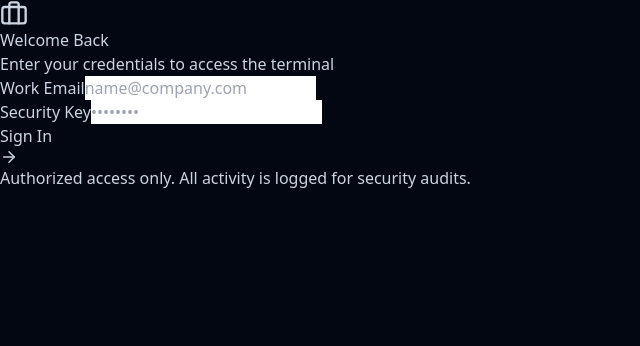
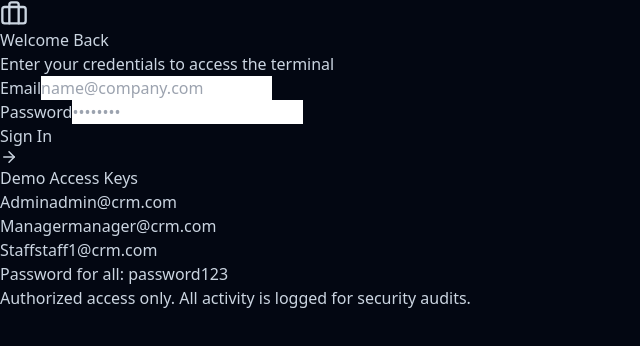
Before and after one commit to abdullahalmamun-dev/Mini-Business-CRM, a React (Vite) app in the folder frontend/: page /login in a window 1280 px wide. Shown: the top 346 px of the page, without its empty margins (0-640 px from the left). Built offline with nearby package versions, Linux system fonts and the light colour scheme; no server answers.

Commit message:
updated the demo login credentials and attempting for the final production

```diff
--- a/frontend/src/pages/Login.jsx
+++ b/frontend/src/pages/Login.jsx
@@ -41,11 +41,10 @@ const Login = () => {
           <p className="text-slate-500 text-sm font-medium">Enter your credentials to access the terminal</p>
         </div>
 
-        {/* Login Card */}
         <div className="bg-[#111827]/50 border border-white/5 p-8 rounded-[32px] shadow-2xl shadow-black/50 backdrop-blur-xl">
           <form onSubmit={handleSubmit} className="space-y-6">
             <div className="space-y-2">
-              <label className="text-[10px] font-bold text-slate-500 uppercase tracking-widest ml-1">Work Email</label>
+              <label className="text-[10px] font-bold text-slate-500 uppercase tracking-widest ml-1">Email</label>
               <input
                 type="email"
                 required
@@ -57,7 +56,7 @@ const Login = () => {
             </div>
 
             <div className="space-y-2">
-              <label className="text-[10px] font-bold text-slate-500 uppercase tracking-widest ml-1">Security Key</label>
+              <label className="text-[10px] font-bold text-slate-500 uppercase tracking-widest ml-1">Password</label>
               <input
                 type="password"
                 required
@@ -89,6 +88,16 @@ const Login = () => {
               )}
             </button>
           </form>
+
+          <div className="mt-8 pt-8 border-t border-white/5 space-y-4">
+            <p className="text-[10px] font-bold text-slate-600 uppercase tracking-widest text-center">Demo Access Keys</p>
+            <div className="grid grid-cols-1 gap-2">
+              <CredentialBadge role="Admin" email="admin@crm.com" />
+              <CredentialBadge role="Manager" email="manager@crm.com" />
+              <CredentialBadge role="Staff" email="staff1@crm.com" />
+            </div>
+            <p className="text-[10px] text-slate-700 text-center">Password for all: <span className="text-slate-500 font-mono">password123</span></p>
+          </div>
         </div>
 
         <p className="mt-10 text-center text-xs text-slate-600 font-medium">
@@ -99,4 +108,12 @@ const Login = () => {
   );
 };
 
+const CredentialBadge = ({ role, email }) => (
+  <div className="flex items-center justify-between px-3 py-2 rounded-xl bg-white/[0.02] border border-white/5 hover:border-white/10 transition-colors group cursor-pointer"
+       onClick={() => navigator.clipboard.writeText(email)}>
+    <span className="text-[10px] font-bold text-slate-500 uppercase tracking-tighter">{role}</span>
+    <span className="text-[11px] text-slate-400 group-hover:text-blue-400 transition-colors">{email}</span>
+  </div>
+);
+
 export default Login;
```
